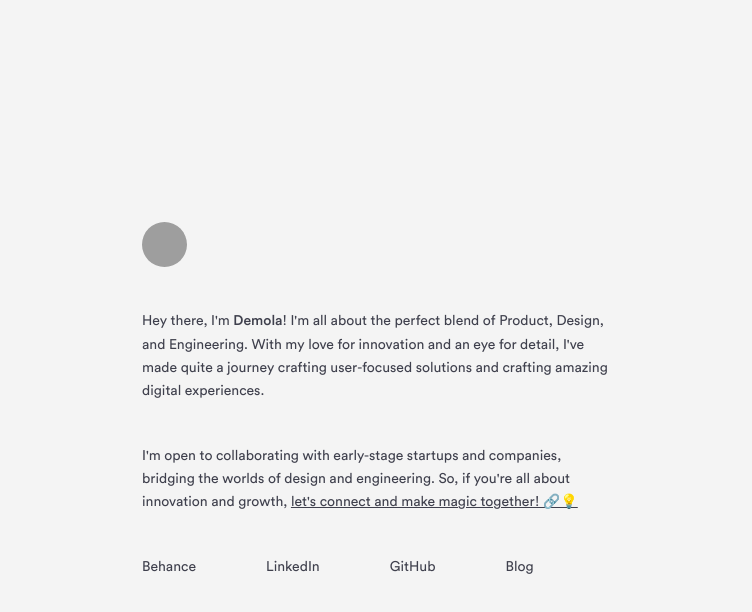
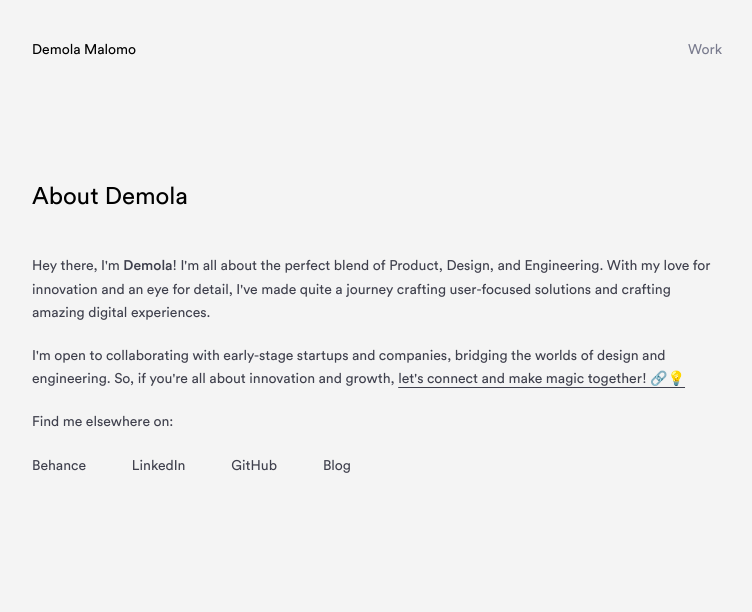
Before and after one commit to Mr-Malomz/Portflio, a Next.js app: page / in a window 1280 px wide. Shown: the top 612 px of the page, without its empty margins (263-1015 px from the left). Built offline with nearby package versions, Linux system fonts and the light colour scheme; grey boxes are pictures that could not be loaded.

Commit message:
version 3 redesign

```diff
--- a/next.config.js
+++ b/next.config.js
@@ -4,7 +4,7 @@ const nextConfig = {
 		remotePatterns: [
 			{
 				protocol: 'https',
-				hostname: 'res.cloudinary.com',
+				hostname: 'eu-central-1-shared-euc1-02.graphassets.com',
 			},
 		],
 	},
--- a/src/app/page.tsx
+++ b/src/app/page.tsx
@@ -1,69 +1,70 @@
-import Image from 'next/image';
+import { Header } from '@/components/Header';
 import Link from 'next/link';
 
 export default function Home() {
 	return (
-		<main className='flex p-4 min-h-screen flex-col items-center justify-center bg-gradient bg-[#F4F4F4]'>
-			<section className='w-full lg:w-[470px]'>
-				<section className='h-[45px] w-[45px]'>
-					<Image
-						src='https://res.cloudinary.com/dtgbzmpca/image/upload/w_1000,c_fill,ar_1:1,g_auto,r_max,bo_5px_solid_red,b_rgb:262c35/v1675525846/passport.jpg'
-						height={45}
-						width={45}
-						alt='profile picture of Demola'
-						className='rounded-full w-[45px] h-[45px]'
-					/>
-				</section>
-				<p className='mt-[42px] text-[#3F404D] leading-[23.09px] text-sm'>
-					Hey there, I'm <span className='font-medium'>Demola</span>!
-					I'm all about the perfect blend of Product, Design, and
+		<main className='p-4 min-h-screen bg-gradient bg-[#F4F4F4]'>
+			<Header />
+			<div className='w-full flex justify-center items-center mt-24 lg:mt-[120px]'>
+				<section className='w-full lg:w-[690px]'>
+					<h1 className='font-normal text-2xl text-black mb-[42px]'>
+						About Demola
+					</h1>
+					<p className='mb-5 text-[#3F404D] leading-[23.09px] text-sm'>
+						Hey there, I'm{' '}
+						<span className='font-medium'>Demola</span>! I'm all
+						about the perfect blend of Product, Design, and
 						Engineering. With my love for innovation and an eye for
 						detail, I've made quite a journey crafting user-focused
 						solutions and crafting amazing digital experiences.
 					</p>
-				<p className='my-[42px] text-[#3F404D] leading-[23.09px] text-sm'>
+					<p className='my-5 text-[#3F404D] leading-[23.09px] text-sm'>
 						I'm open to collaborating with early-stage startups and
-					companies, bridging the worlds of design and engineering.
-					So, if you're all about innovation and growth,{' '}
+						companies, bridging the worlds of design and
+						engineering. So, if you're all about innovation and
+						growth,{' '}
 						<Link
 							href='mailto:demola.malomo@gmail.com,malomo.alaba@yahoo.com'
-						className='underline hover:text-[#191A23]'
+							className='underline hover:text-[#191A23] underline-offset-4'
 						>
 							let's connect and make magic together! 🔗💡
 						</Link>
 					</p>
-
-				<footer className='flex justify-between w-5/6 items-center'>
+					<p className='my-5 text-[#3F404D] leading-[23.09px] text-sm'>
+						Find me elsewhere on:
+					</p>
+					<footer className='flex justify-between w-5/6 lg:w-[319px] items-center'>
 						<Link
 							href='https://www.behance.net/ademolamalomo'
 							target='_blank'
-						className='text-[#3F404D] leading-[23.09px] text-sm hover:text-[#191A23] hover:underline'
+							className='text-[#3F404D] leading-[23.09px] text-sm hover:text-[#191A23] hover:underline underline-offset-4'
 						>
 							Behance
 						</Link>
 						<Link
 							href='https://www.linkedin.com/in/malomoademola/'
 							target='_blank'
-						className='text-[#3F404D] leading-[23.09px] text-sm hover:text-[#191A23] hover:underline'
+							className='text-[#3F404D] leading-[23.09px] text-sm hover:text-[#191A23] hover:underline underline-offset-4'
 						>
 							LinkedIn
 						</Link>
 						<Link
 							href='https://github.com/Mr-Malomz'
 							target='_blank'
-						className='text-[#3F404D] leading-[23.09px] text-sm hover:text-[#191A23] hover:underline'
+							className='text-[#3F404D] leading-[23.09px] text-sm hover:text-[#191A23] hover:underline underline-offset-4'
 						>
 							GitHub
 						</Link>
 						<Link
 							href='https://dev.to/malomz'
 							target='_blank'
-						className='text-[#3F404D] leading-[23.09px] text-sm hover:text-[#191A23] hover:underline'
+							className='text-[#3F404D] leading-[23.09px] text-sm hover:text-[#191A23] hover:underline underline-offset-4'
 						>
 							Blog
 						</Link>
 					</footer>
 				</section>
+			</div>
 		</main>
 	);
 }
--- /dev/null
+++ b/src/app/work/page.tsx
@@ -0,0 +1,96 @@
+import { Header } from '@/components/Header';
+import Image from 'next/image';
+import { gql, useQuery, useSuspenseQuery } from '@apollo/client';
+import { getClient } from '@/lib/apolloClient';
+import Link from 'next/link';
+
+interface CoverImage {
+	url: string;
+}
+
+interface IWork {
+	id: string;
+	name: string;
+	description: string;
+	timeline: string[];
+	coverImage: CoverImage;
+}
+
+const SELECTED_WORK = gql`
+	query MyQuery {
+		works {
+			workList {
+				... on SelectedWork {
+					id
+					name
+					description
+					timeline
+					coverImage {
+						url
+					}
+				}
+			}
+		}
+	}
+`;
+
+export default async function Work() {
+	const { loading, error, data } = await getClient().query({
+		query: SELECTED_WORK,
+	});
+
+	if (loading) return <p className='text-sm text-center'>Loading...</p>;
+	if (error)
+		return (
+			<p className='text-sm text-center text-red-700'>
+				Oopps!, Looks like something went wrong{' '}
+				<Link
+					href='mailto:demola.malomo@gmail.com,malomo.alaba@yahoo.com'
+					className='underline hover:text-[#191A23] underline-offset-4'
+				>
+					Let's inform Demola about this 🤒
+				</Link>
+			</p>
+		);
+
+	return (
+		<main className='p-4 min-h-screen bg-gradient bg-[#F4F4F4]'>
+			<Header />
+			<div className='w-full flex justify-center items-center mt-24 lg:mt-[120px]'>
+				<section className='w-full lg:w-[690px]'>
+					<h1 className='font-normal text-2xl text-black mb-[42px]'>
+						Work
+					</h1>
+					{data?.works[0].workList.map((work: IWork) => (
+						<div className='my-[42px]' key={work.id}>
+							<Image
+								src={work.coverImage.url}
+								height={393}
+								width={689}
+								alt=''
+								className='mb-6'
+							/>
+							<div className='flex items-center mb-3'>
+								<p className='text-black mr-[32px]'>
+									{work.name}
+								</p>
+								<p className='text-[#797B8E] text-sm mr-[8px]'>
+									{work.timeline[0]}
+								</p>
+								<p className='text-[#797B8E] text-sm mr-[8px]'>
+									To
+								</p>
+								<p className='text-[#797B8E] text-sm mr-[8px]'>
+									{work.timeline[1]}
+								</p>
+							</div>
+							<p className='mb-5 text-[#3F404D] leading-[23.09px] text-sm'>
+								{work.description}
+							</p>
+						</div>
+					))}
+				</section>
+			</div>
+		</main>
+	);
+}
--- /dev/null
+++ b/src/components/Header.tsx
@@ -0,0 +1,29 @@
+'use client';
+import Link from 'next/link';
+import { usePathname } from 'next/navigation';
+
+export const Header = () => {
+	const pathname = usePathname();
+	return (
+		<header className='w-full flex justify-center mt-6'>
+			<nav className='w-full lg:w-[690px] flex justify-between'>
+				<Link
+					href='/'
+					className={`inline-block font-normal text-sm ${
+						pathname === '/' ? 'text-black' : 'text-[#797B8E]'
+					}`}
+				>
+					Demola Malomo
+				</Link>
+				<Link
+					href='/work'
+					className={`inline-block font-normal text-sm ${
+						pathname === '/work' ? 'text-black' : 'text-[#797B8E]'
+					}`}
+				>
+					Work
+				</Link>
+			</nav>
+		</header>
+	);
+};
--- /dev/null
+++ b/src/lib/apolloClient.tsx
@@ -0,0 +1,11 @@
+import { ApolloClient, HttpLink, InMemoryCache } from '@apollo/client';
+import { registerApolloClient } from '@apollo/experimental-nextjs-app-support/rsc';
+
+export const { getClient } = registerApolloClient(() => {
+	return new ApolloClient({
+		cache: new InMemoryCache(),
+		link: new HttpLink({
+			uri: 'https://eu-central-1-shared-euc1-02.cdn.hygraph.com/content/cluchtnot0dj107te3hx123r3/master',
+		}),
+	});
+});
```
Also changed, not shown: package.json (+9 -5 lines), 1 other file (tests, documents, lock files or other folders). Lines whose indentation alone changed are shown as unchanged.
